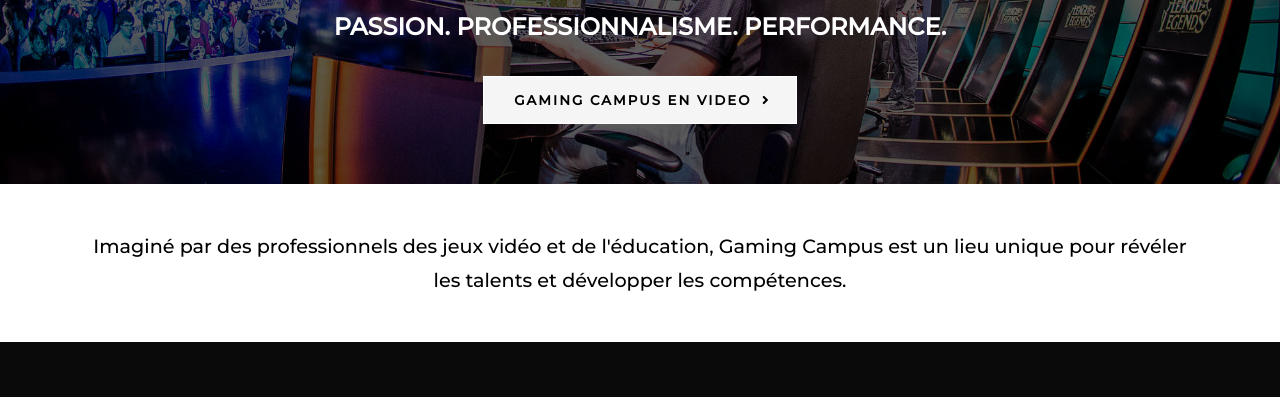
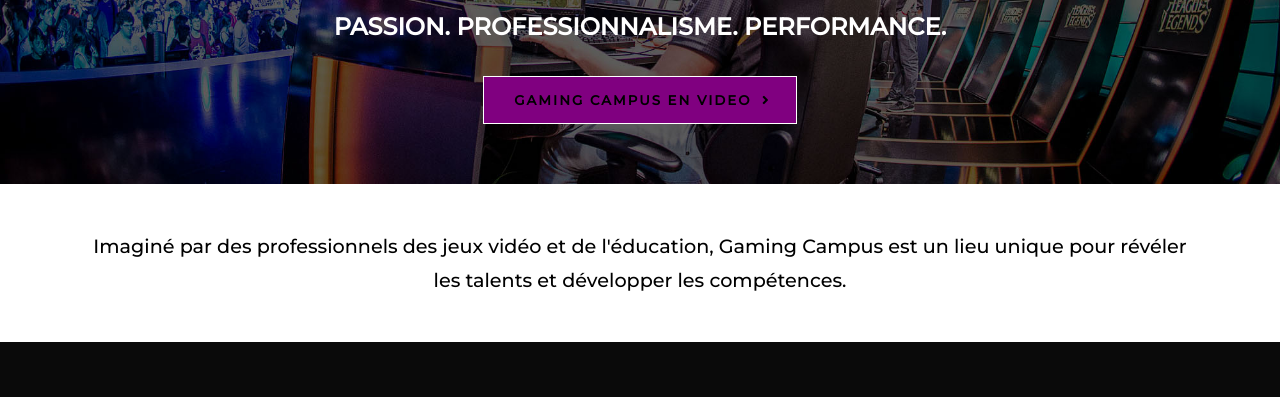
Before and after one commit to furasshujipushii/super-projet, a plain HTML site: page index.html in a window 1280 px wide. In both pictures the pointer is over the button "GAMING CAMPUS EN VIDEO". Shown: the part 403-800 px from the top of the page. Drawn offline with Linux system fonts and the light colour scheme; files whose address does not match are found by name.

Commit message:
premier ajout

```diff
--- a/style.css
+++ b/style.css
@@ -18,7 +18,7 @@ button {
 }
 button:hover {
   color: black;
-  background: whitesmoke;
+  background: purple;
 }
 a {
   text-decoration: none;
```
